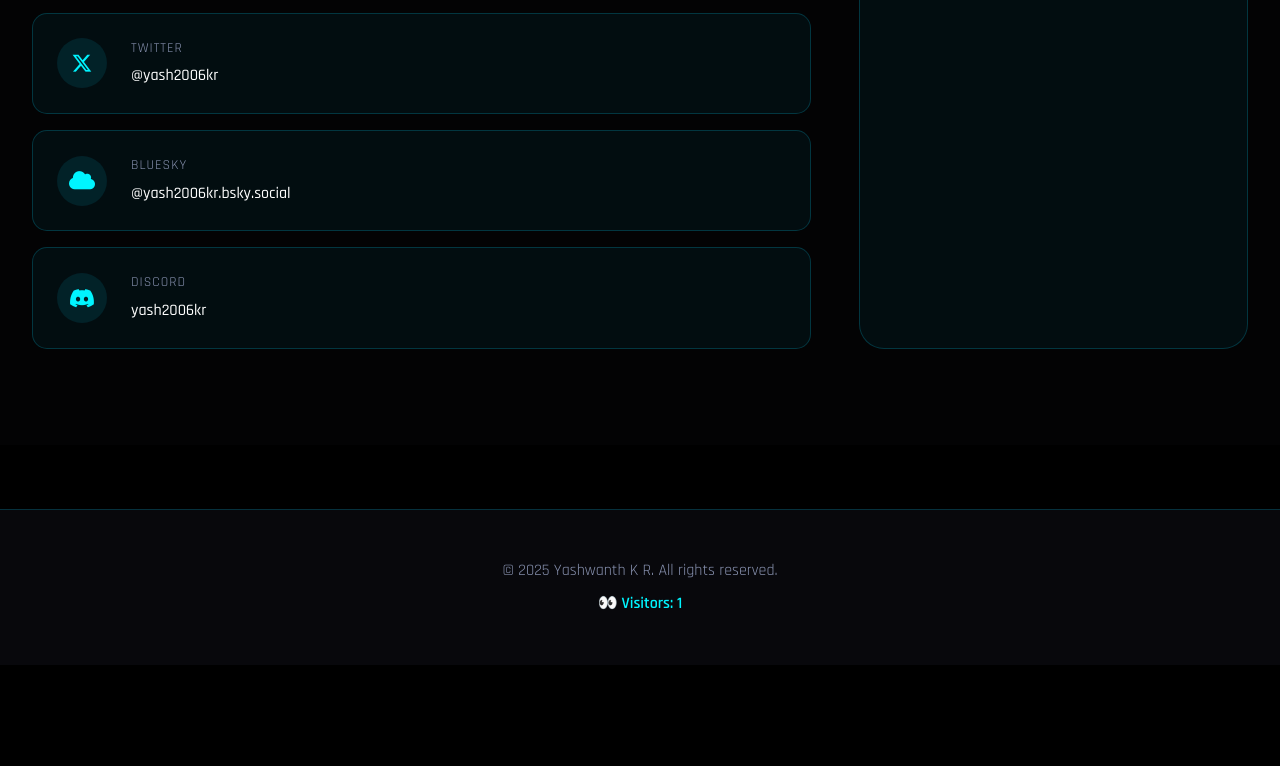
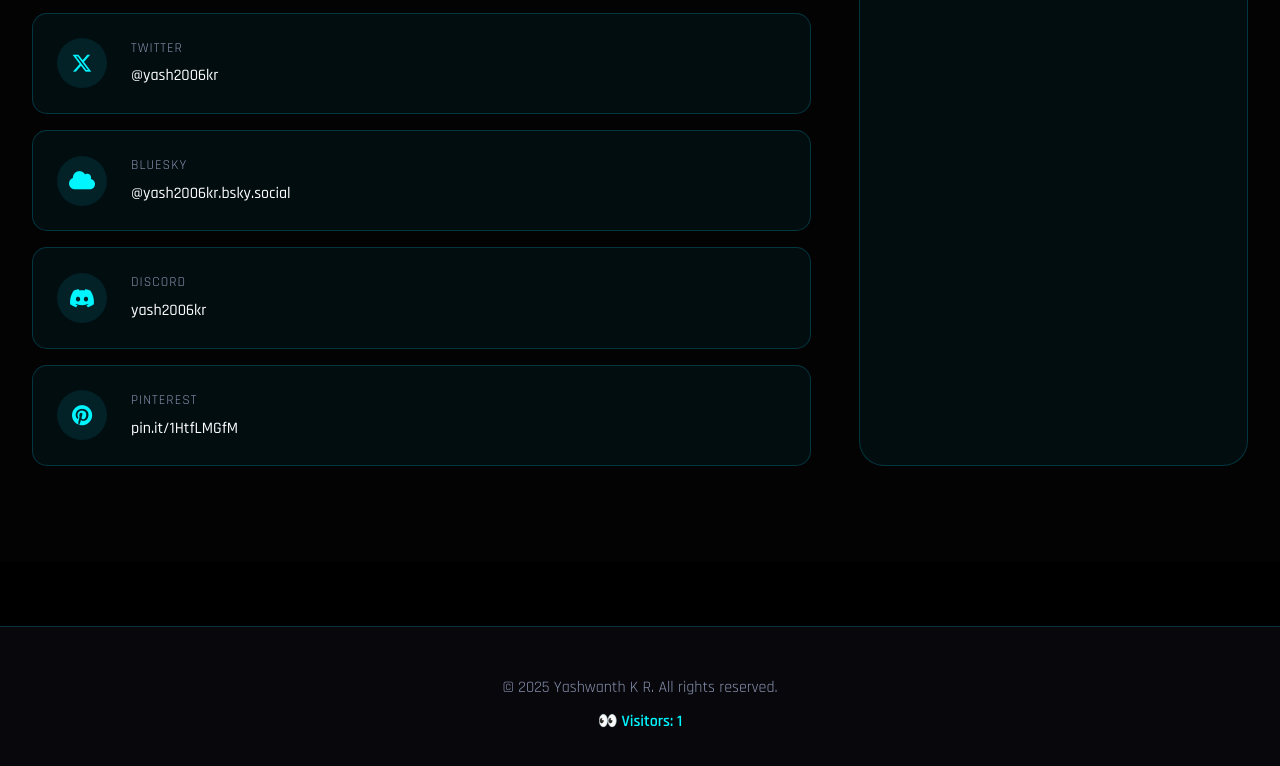
Before and after one commit to yash2006kr/portfolio, a plain HTML site: page index.html in a window 1280 px wide. Shown: the part 6300-7066 px from the top of the page. Before the commit the page ends 6965 px from the top, so only its background shows below. Drawn offline with Linux system fonts and the light colour scheme; animation ran at ten frames a second.

Commit message:
Add pinterest profile

```diff
--- a/index.html
+++ b/index.html
@@ -493,6 +493,13 @@
                 <span class="contact-value">yash2006kr</span>
               </div>
             </a>
+            <a href="https://pin.it/1HtfLMGfM" target="_blank" class="contact-item">
+              <div class="contact-icon"><i class="fab fa-pinterest"></i></div>
+              <div class="contact-details">
+                <span class="contact-label">Pinterest</span>
+                <span class="contact-value">pin.it/1HtfLMGfM</span>
+              </div>
+            </a>
           </div>
         </div>
         <div class="resume-pod">
```
